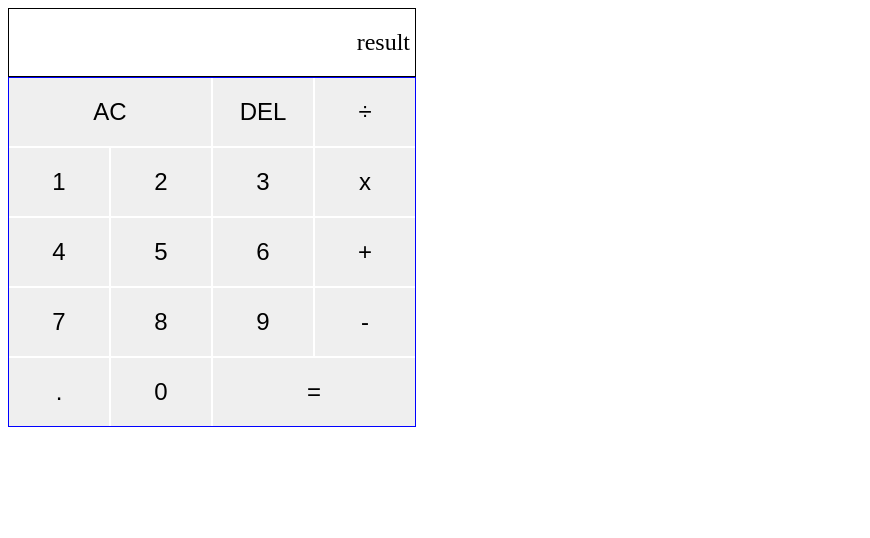
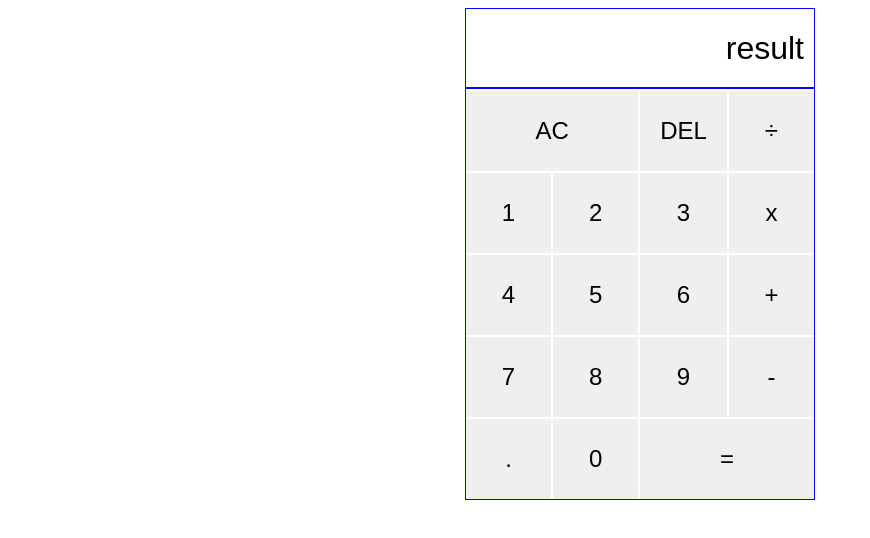
Before and after one commit to s1118497/calculator, a React (Create React App) app: page / in a window 1280 px wide. Shown: the top 538 px of the page, without its empty margins (0-870 px from the left). Built offline with nearby package versions, Linux system fonts and the light colour scheme.

Commit message:
edit css and remove Result component

```diff
--- /dev/null
+++ b/public/index.css
@@ -0,0 +1,7 @@
+body {
+	display: flex;
+	justify-content: center;
+}
+#root {
+	width: fit-content;
+}
--- a/public/index.html
+++ b/public/index.html
@@ -4,6 +4,7 @@
 		<meta charset="utf-8" />
 		<link rel="icon" href="%PUBLIC_URL%/favicon.ico" />
 		<title>React Calc</title>
+		<link rel="stylesheet" href="./index.css" />
 	</head>
 	<body>
 		<div id="root"></div>
--- a/src/App.css
+++ b/src/App.css
@@ -1,4 +1,4 @@
 .App {
-	width: fit-content;
+	width: 350px;
 	height: fit-content;
 }
--- a/src/App.js
+++ b/src/App.js
@@ -1,11 +1,9 @@
-import Result from "./components/Result";
 import Panel from "./components/Panel";
 import "./App.css";
 
 export default function App() {
 	return (
 		<div className="App">
-			<Result />
 			<Panel />
 		</div>
 	);
--- a/src/components/Panel/index.css
+++ b/src/components/Panel/index.css
@@ -1,7 +1,8 @@
 .panel-container {
 	display: grid;
 	border: 1px blue solid;
-	grid-template-columns: 100px 100px 100px 100px;
+	grid-template-columns: repeat(4, 1fr);
+	grid-auto-rows: minmax(20px, 80px);
 	gap: 2px;
 }
 
@@ -25,3 +26,13 @@
 .equal {
 	grid-column: 3 / span 2;
 }
+
+.result {
+	display: flex;
+	border-bottom: 2px blue solid;
+	grid-column: 1/-1;
+	padding-right: 10px;
+	font: 2em Arial, Helvetica, sans-serif;
+	justify-content: flex-end;
+	align-items: center;
+}
--- a/src/components/Panel/index.jsx
+++ b/src/components/Panel/index.jsx
@@ -4,27 +4,28 @@ import "./index.css";
 export default function Panel() {
 	return (
 		<div className="panel-container">
+			<div className="result">result</div>
 			<button className="panel-item ac">AC</button>
-			<button className="panel-item del">DEL</button>
-			<button className="panel-item div">÷</button>
+			<button className="panel-item ">DEL</button>
+			<button className="panel-item ">÷</button>
 
-			<button className="panel-item one">1</button>
-			<button className="panel-item two">2</button>
-			<button className="panel-item three">3</button>
-			<button className="panel-item mul">x</button>
+			<button className="panel-item ">1</button>
+			<button className="panel-item ">2</button>
+			<button className="panel-item ">3</button>
+			<button className="panel-item ">x</button>
 
-			<button className="panel-item four">4</button>
-			<button className="panel-item five">5</button>
-			<button className="panel-item six">6</button>
-			<button className="panel-item add">+</button>
+			<button className="panel-item ">4</button>
+			<button className="panel-item ">5</button>
+			<button className="panel-item ">6</button>
+			<button className="panel-item ">+</button>
 
-			<button className="panel-item seven">7</button>
-			<button className="panel-item eight">8</button>
-			<button className="panel-item nine">9</button>
-			<button className="panel-item minus">-</button>
+			<button className="panel-item ">7</button>
+			<button className="panel-item ">8</button>
+			<button className="panel-item ">9</button>
+			<button className="panel-item ">-</button>
 
-			<button className="panel-item dot">.</button>
-			<button className="panel-item zero">0</button>
+			<button className="panel-item ">.</button>
+			<button className="panel-item ">0</button>
 			<button className="panel-item equal">=</button>
 		</div>
 	);
--- a/src/components/Result/index.css
+++ /dev/null
@@ -1,8 +0,0 @@
-.result-container {
-	border: 1px black solid;
-	font-size: 1.5em;
-	padding: 20px 5px;
-	display: flex;
-	justify-content: flex-end;
-	align-items: center;
-}
--- a/src/components/Result/index.jsx
+++ /dev/null
@@ -1,12 +0,0 @@
-import React from "react";
-import "./index.css";
-
-export default function Result() {
-	return (
-		<div className="result-container">
-			<div>
-				<span>result</span>
-			</div>
-		</div>
-	);
-}
```
